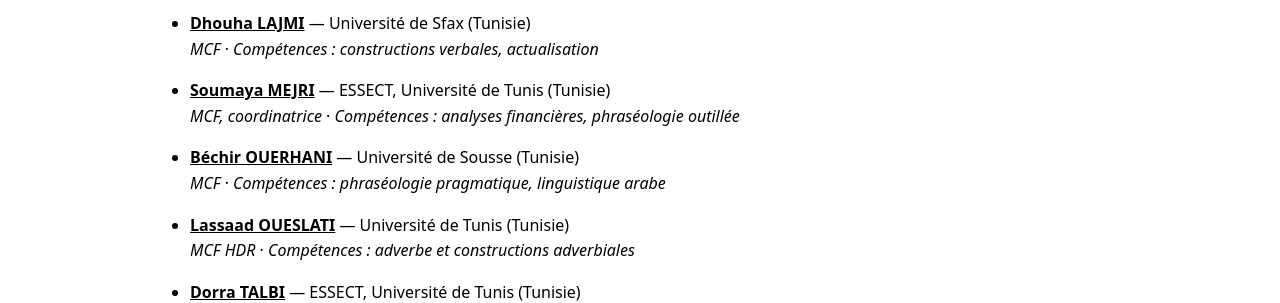
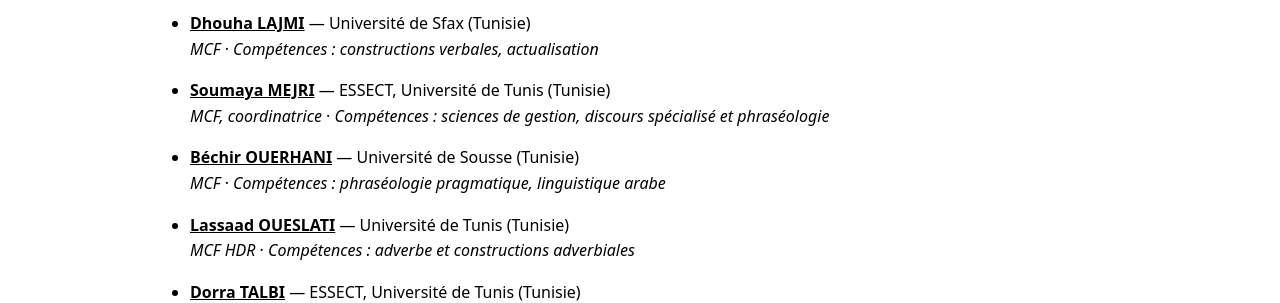
Before and after one commit to d3tip-phc-utique/d3tip-phc-utique.github.io, a Jekyll site: the page built from fr/team.md, in a window 1280 px wide and 900 px high, scrolled down 1353 px. Shown: the part 155-458 px from the top of the window. Built offline with Jekyll 4.4.1, drawn with Linux system fonts in a browser that asks for light colours.

Commit message:
Update team.md

```diff
--- a/fr/team.md
+++ b/fr/team.md
@@ -67,7 +67,7 @@ permalink: /fr/team/
   *MCF* · *Compétences : constructions verbales, actualisation*
 
 - **[Soumaya MEJRI](URL_PERSO)** — ESSECT, Université de Tunis (Tunisie)
-  *MCF, coordinatrice* · *Compétences : analyses financières, phraséologie outillée*
+  *MCF, coordinatrice* · *Compétences : sciences de gestion, discours spécialisé et phraséologie*
 
 - **[Béchir OUERHANI](URL_PERSO)** — Université de Sousse (Tunisie)
   *MCF* · *Compétences : phraséologie pragmatique, linguistique arabe*
```
